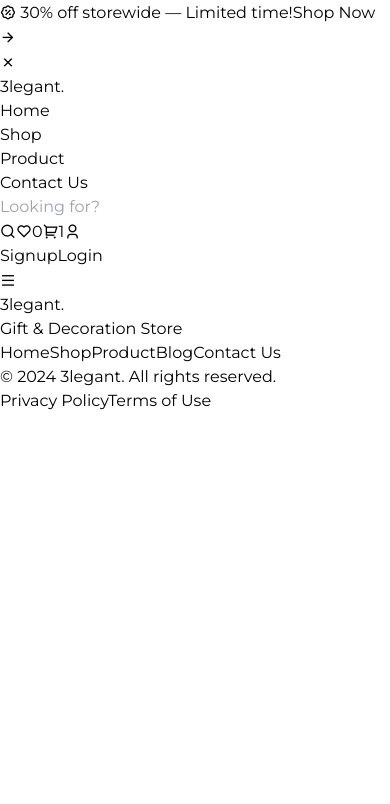
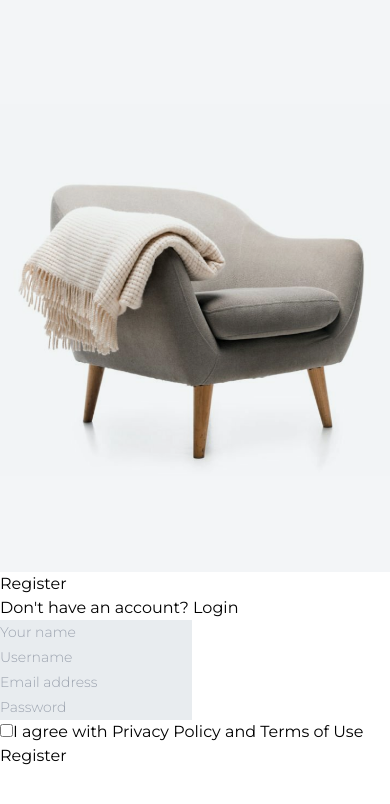
Before and after one commit to ahmedkhaled123456789/E-Commerce-App-Store, a React (Vite) app: page /register in a window 390 px wide. Shown: the top 804 px of the page. Built offline with nearby package versions, Linux system fonts and the light colour scheme.

Commit message:
Auth-page

```diff
--- a/src/App.css
+++ b/src/App.css
@@ -62,6 +62,20 @@ button , input, textarea{
   outline: none;
   border: none;
 }
+
+
+/* Classes */
+.custom-input {
+  border-bottom: 1px solid #E8ECEF;
+  background-color: #E8ECEF;
+
+}
+.custom-input::placeholder {
+  font-size: 14px;
+  font-weight: 300;
+}
+
+
 /*=======Scroll bar=======*/
 ::-webkit-scrollbar{
     width: 10px;
--- a/src/AppRoutes.jsx
+++ b/src/AppRoutes.jsx
@@ -1,13 +1,19 @@
 import { Routes, Route } from "react-router-dom";
 import Home from "./pages/Home";
 import Shop from "./pages/Shop";
+import Login from "./pages/Auth/Login";
+import Register from "./pages/Auth/Register";
 
 const AppRoutes = () => {
   return (
 
       <Routes>
+
         <Route path="/" element={<Home />} />
         <Route path="/shop" element={<Shop />} />
+        <Route path="/login" element={<Login />} />
+        <Route path="/register" element={<Register />} />
+
 
       </Routes>
    );
--- a/src/Layout/Layout.jsx
+++ b/src/Layout/Layout.jsx
@@ -1,24 +1,26 @@
- import AppRoutes from '../AppRoutes'
-import Button from '../components/button/Button';
-import Curser from '../components/curser/Curser';
-import Head from '../components/header/Head';
-import NavBar from '../components/header/NavBar';
-import Loading from '../components/loading/Loading';
-import Footer from '../components/footer/Footer';
+import AppRoutes from "../AppRoutes";
+import Button from "../components/button/Button";
+import Curser from "../components/curser/Curser";
+import Head from "../components/header/Head";
+import NavBar from "../components/header/NavBar";
+import Loading from "../components/loading/Loading";
+import Footer from "../components/footer/Footer";
 
- const Layout = () => {
-   return (
-     <div>
+const Layout = () => {
+  const user = false;
 
-     <Loading/>
-<Button/>
-<Curser/>
-<Head/>
-<NavBar/>
-    <AppRoutes/>
-    <Footer/>
-     </div>
-   )
- }
+  return (
+    <div>
+      <Loading />
+      <Button />
+      <Curser />
+      {user && <Head />}
+      {user && <NavBar />}
 
- export default Layout;
+      <AppRoutes />
+      {user && <Footer />}
+    </div>
+  );
+};
+
+export default Layout;
--- /dev/null
+++ b/src/pages/Auth/Login.jsx
@@ -0,0 +1,93 @@
+import React from "react";
+import auth from "../../assets/images/auth.png";
+import { Link } from "react-router-dom";
+
+const Login = () => {
+  return (
+    <div className="flex flex-col md:flex-row min-h-screen bg-white">
+      {/* Left Image Section */}
+      <div className="flex-1">
+        <img
+          src={auth}
+          alt="Authentication"
+          className="object-cover w-screen h-screen"
+        />
+      </div>
+
+      {/* Right Form Section */}
+      <div className="flex flex-1 items-center justify-center p-6 bg-gray-50">
+        <div className="w-full max-w-md space-y-8">
+          {/* Header */}
+          <div className="text-center">
+            <h1 className="text-2xl font-bold text-gray-900">Login</h1>
+            <p className="mt-2 text-sm text-gray-600">
+              Already have an account?{" "}
+              <Link
+                to="/register"
+                className="font-medium text-green-400 hover:underline"
+              >
+                Register
+              </Link>
+            </p>
+          </div>
+
+          {/* Form */}
+          <form className="mt-8 space-y-6">
+            <div className="space-y-4">
+              {/* Username Field */}
+              <div>
+                <input
+                  id="username"
+                  type="text"
+                  placeholder="Your username or email"
+                  className="block w-full px-3 py-2 focus:outline-none focus:ring-black focus:border-black custom-input"
+                />
+              </div>
+
+              {/* Password Field */}
+              <div>
+                <input
+                  id="password"
+                  type="password"
+                  placeholder="Password"
+                  className="block w-full px-3 py-2 focus:outline-none focus:ring-black focus:border-black custom-input"
+                />
+              </div>
+            </div>
+            <div className="flex items-center justify-between">
+              <div className="flex items-center">
+                <input
+                  id="remember"
+                  type="checkbox"
+                  className="h-4 w-4 text-black border-gray-300 rounded focus:ring-black"
+                />
+                <label
+                  htmlFor="remember"
+                  className="ml-2 text-sm text-gray-600"
+                >
+                  Remember Password
+                </label>
+              </div>
+              <a
+                href="#"
+                className="text-sm text-black font-medium hover:underline"
+              >
+                Forgot Password?
+              </a>
+            </div>
+
+            {/* Submit Button */}
+            <button
+              type="submit"
+              className="w-full py-2 px-4 bg-black text-white font-medium rounded-md shadow-sm hover:bg-gray-900 focus:outline-none focus:ring-2 focus:ring-offset-2 focus:ring-black"
+            >
+              Login
+            </button>
+          </form>
+        </div>
+      </div>
+    </div>
+  );
+};
+
+export default Login;
--- /dev/null
+++ b/src/pages/Auth/Register.jsx
@@ -0,0 +1,111 @@
+import React from "react";
+import auth from "../../assets/images/auth.png";
+import { Link } from "react-router-dom";
+
+const Register = () => {
+  return (
+    <div className="flex flex-col md:flex-row min-h-screen bg-white">
+      {/* Left Image Section */}
+      <div className="flex-1">
+        <img
+          src={auth}
+          alt="Authentication"
+          className="object-cover w-screen h-screen"
+        />
+      </div>
+
+      {/* Right Form Section */}
+      <div className="flex flex-1 items-center justify-center p-6 bg-gray-50">
+        <div className="w-full max-w-md space-y-8">
+          {/* Header */}
+          <div className="text-center">
+            <h1 className="text-2xl font-bold text-gray-900">Register</h1>
+            <p className="mt-2 text-sm text-gray-600">
+              Don't have an account?{" "}
+              <Link
+                to="/login"
+                className="font-medium text-green-400 hover:underline"
+              >
+                Login
+              </Link>
+            </p>
+          </div>
+
+          {/* Form */}
+          <form className="mt-8 space-y-6">
+            <div className="space-y-4">
+              {/* Name Field */}
+              <div>
+                <input
+                  id="name"
+                  type="text"
+                  placeholder="Your name"
+                  className="block w-full px-3 py-2 focus:outline-none focus:ring-black focus:border-black custom-input"
+                />
+              </div>
+
+              {/* Username Field */}
+              <div>
+                <input
+                  id="username"
+                  type="text"
+                  placeholder="Username"
+                  className="block w-full px-3 py-2 focus:outline-none focus:ring-black focus:border-black custom-input"
+                />
+              </div>
+
+              {/* Email Field */}
+              <div>
+                <input
+                  id="email"
+                  type="email"
+                  placeholder="Email address"
+                  className="block w-full px-3 py-2 focus:outline-none focus:ring-black focus:border-black custom-input "
+                />
+              </div>
+
+              {/* Password Field */}
+              <div>
+                <input
+                  id="password"
+                  type="password"
+                  placeholder="Password"
+                  className="block w-full px-3 py-2 focus:outline-none focus:ring-black focus:border-black custom-input"
+                />
+              </div>
+            </div>
+
+            {/* Checkbox */}
+            <div className="flex items-center">
+              <input
+                id="terms"
+                type="checkbox"
+                className="h-4 w-4 text-black border-gray-300 rounded focus:ring-black"
+              />
+              <label htmlFor="terms" className="ml-2 text-sm text-gray-600">
+                I agree with{" "}
+                <a href="#" className="text-black font-medium hover:underline">
+                  Privacy Policy
+                </a>{" "}
+                and{" "}
+                <a href="#" className="text-black font-medium hover:underline">
+                  Terms of Use
+                </a>
+              </label>
+            </div>
+
+            {/* Submit Button */}
+            <button
+              type="submit"
+              className="w-full py-2 px-4 bg-black text-white font-medium rounded-md shadow-sm hover:bg-gray-900 focus:outline-none focus:ring-2 focus:ring-offset-2 focus:ring-black"
+            >
+              Register
+            </button>
+          </form>
+        </div>
+      </div>
+    </div>
+  );
+};
+
+export default Register;
```
Also changed, not shown: src/assets/images/auth.png (added).
